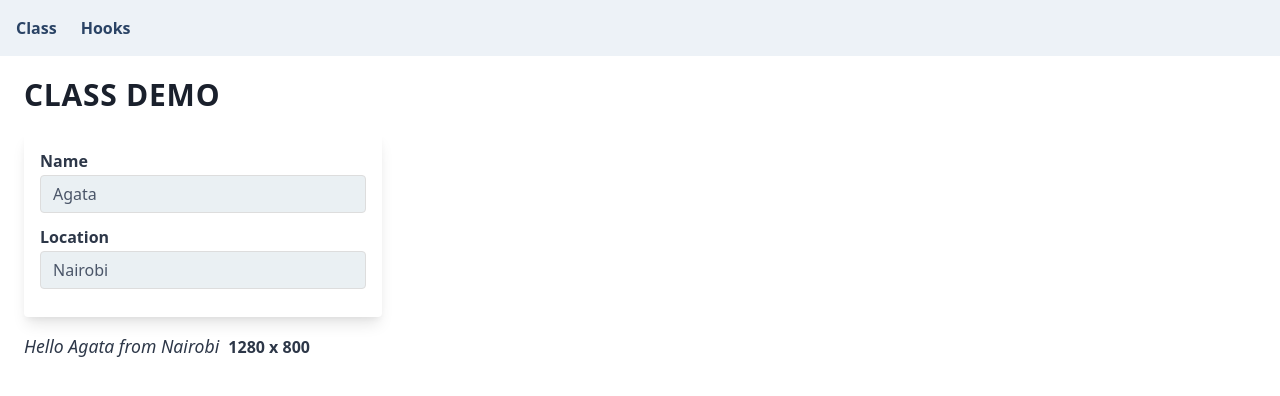
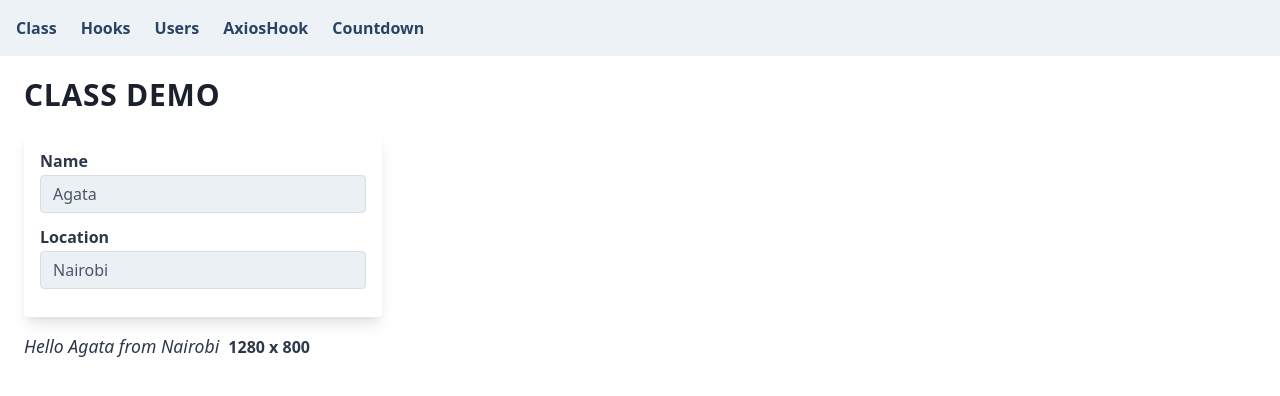
Before and after one commit to study-hary-id/react-hooks-live, a React (Create React App) app: page / in a window 1280 px wide. Shown: the top 396 px of the page. Built offline with nearby package versions, Linux system fonts and the light colour scheme.

Commit message:
Import and add new components to Navbar

```diff
--- a/src/App.js
+++ b/src/App.js
@@ -3,12 +3,18 @@ import { BrowserRouter as Router, Routes, Route } from "react-router-dom";
 import Navbar from "./components/navbar";
 import ClassDemo from "./components/class-demo";
 import HooksDemo from "./components/hooks-demo";
+import UsersList from "./components/users-list";
+import CountdownClass from "./components/countdown-class";
+import UsersListAxiosHooks from "./components/users-list-axios-hooks";
 
 function App() {
   // Add name and path to add new menus to Navbar.
   const links = [
     { name: "Class", path: "/" },
-    { name: "Hooks", path: "/hooks-demo" }
+    { name: "Hooks", path: "/hooks-demo" },
+    { name: "Users", path: "/list-users" },
+    { name: "AxiosHook", path: "/list-users-axios-hooks" },
+    { name: "Countdown", path: "/countdown" }
   ];
 
   return (
@@ -21,6 +27,9 @@ function App() {
           {/* Add Route component to add new menus to Navbar. */}
           <Route path="/" element={<ClassDemo />} />
           <Route path="/hooks-demo" element={<HooksDemo />} />
+          <Route path="/list-users" element={<UsersList />} />
+          <Route path="/list-users-axios-hooks" element={<UsersListAxiosHooks />} />
+          <Route path="/countdown" element={<CountdownClass />} />
         </Routes>
       </main>
     </Router>
```
